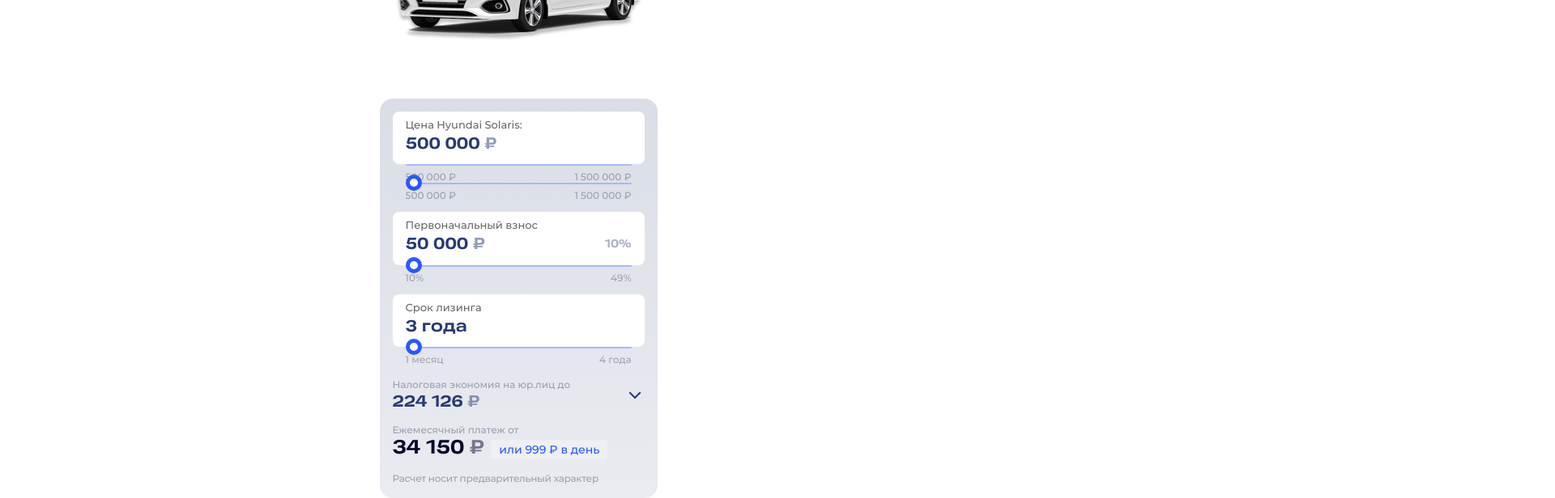
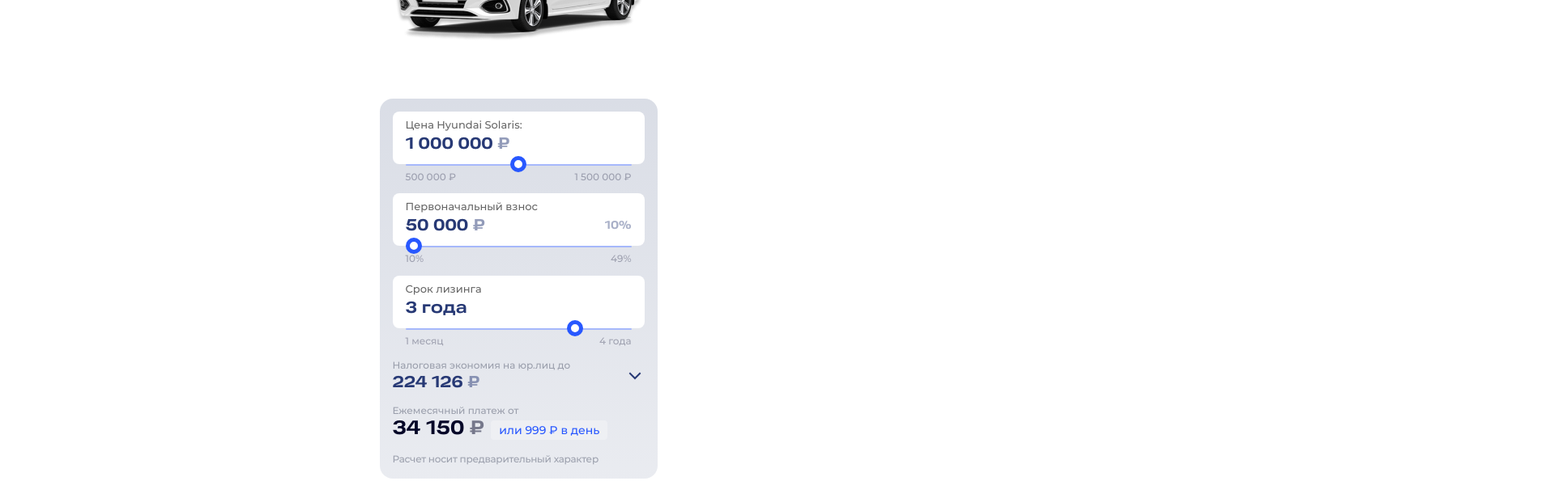
Before and after one commit to sergeydushechkin/naofs-test, a React app: page / in a window 1280 px wide. Shown: the part 295-911 px from the top of the page at 81% size, 1920 px wide, since content can reach past the window. After the commit the page ends 887 px from the top, so only its background shows below. Built offline with nearby package versions, Linux system fonts and the light colour scheme.

Commit message:
Inserts components

```diff
--- a/src/js/components/calculator.tsx
+++ b/src/js/components/calculator.tsx
@@ -1,7 +1,10 @@
 import * as React from "react";
 import {CarCalculator} from "../types";
 import {formatFromMonth, formatPrice, formatDummy} from "../utils";
+
 import Slider from "./slider";
+import Results from "./results";
+import Indicator from "./indicator";
 
 interface Props {
   name: string;
@@ -16,79 +19,19 @@ export const Calculator:React.FunctionComponent<Props> = (props: Props) => {
     <div className="car__calculator calculator">
       <ul className="calculator__fields fields">
         <li className="fields__field field">
-          <div className="field__indicator indicator">
-            <div className="indicator__description">Цена {name}:</div>
-            <div className="indicator__values">
-              <div className="indicator__value">{formatPrice(price.min)} <span className="indicator__currency">&#8381;</span></div>
-            </div>
-          </div>
-          <Slider min={price.min} max={price.max} selected={price.min} measure={`\u20bd`} cbFormat={formatPrice} />
-          <div className="field__slider slider">
-            <div className="slider__axis">
-              <div className="slider__cursor"><span className="visually-hidden">Control</span></div>
-            </div>
-            <div className="slider__labels">
-              <div className="slider__min">{formatPrice(price.min)} &#8381;</div>
-              <div className="slider__max">{formatPrice(price.max)} &#8381;</div>
-            </div>
-          </div>
+          <Indicator title={`Цена ${name}:`} value={formatPrice(price.selected)} currency={`\u20bd`} percent={``}/>
+          <Slider min={price.min} max={price.max} selected={price.selected} measure={`\u20bd`} cbFormat={formatPrice} />
         </li>
         <li className="fields__field field">
-          <div className="field__indicator indicator">
-            <div className="indicator__description">Первоначальный взнос</div>
-            <div className="indicator__values">
-              <div className="indicator__value">{formatPrice(price.min / 100 * contribution.min)} <span className="indicator__currency">&#8381;</span></div>
-              <div className="indicator__percent">{contribution.min}%</div>
-            </div>
-          </div>
-          <div className="field__slider slider">
-            <div className="slider__axis">
-              <div className="slider__cursor"><span className="visually-hidden">Control</span></div>
-            </div>
-            <div className="slider__labels">
-              <div className="slider__min">{contribution.min}%</div>
-              <div className="slider__max">{contribution.max}%</div>
-            </div>
-          </div>
+          <Indicator title={`Первоначальный взнос`} value={formatPrice(price.min / 100 * contribution.min)} currency={`\u20bd`} percent={`${contribution.min}`}/>
+          <Slider min={contribution.min} max={contribution.max} selected={contribution.selected} measure={`%`} cbFormat={formatDummy} />
         </li>
         <li className="fields__field field">
-          <div className="field__indicator indicator">
-            <div className="indicator__description">Срок лизинга</div>
-            <div className="indicator__values">
-              <div className="indicator__value">{formatFromMonth(leasing.selected)}</div>
-            </div>
-          </div>
-          <div className="field__slider slider">
-            <div className="slider__axis">
-              <div className="slider__cursor"><span className="visually-hidden">Control</span></div>
-            </div>
-            <div className="slider__labels">
-              <div className="slider__min">{formatFromMonth(leasing.min)}</div>
-              <div className="slider__max">{formatFromMonth(leasing.max)}</div>
-            </div>
-          </div>
+          <Indicator title={`Срок лизинга`} value={formatFromMonth(leasing.selected)} currency={``} percent={``}/>
+          <Slider min={leasing.min} max={leasing.max} selected={leasing.selected} measure={``} cbFormat={formatFromMonth} />
         </li>
       </ul>
-      <div className="calculator__results results">
-        <div className="results__main">
-          <div className="results__text">
-            <div className="results__description">Налоговая экономия на юр.лиц до</div>
-            <div className="results__price">
-              {formatPrice(economy)} <span className="results__currency">&#8381;</span>
-            </div>
-          </div>
-          <div className="results__button results__button--closed"><span className="visually-hidden">Open</span></div>
-        </div>
-        <div className="results__details">
-          <div className="results__description">Ежемесячный платеж от</div>
-          <div className="results__text">
-            <div className="results__price results__price--month">
-              {formatPrice(payment.month)} <span className="results__currency results__currency--month">&#8381;</span>
-              <span className="results__day">или {formatPrice(payment.day)} &#8381; в день</span>
-            </div>
-          </div>
-        </div>
-      </div>
+      <Results payment={payment} economy={economy} />
       <div className="calculator__annotation">Расчет носит предварительный характер</div>
     </div>
   );
--- a/src/js/components/slider.tsx
+++ b/src/js/components/slider.tsx
@@ -10,13 +10,48 @@ interface Props {
 
 export const Slider:React.FunctionComponent<Props> = (props: Props) => {
   const {min, max, selected, measure, cbFormat} = props;
-  console.log(`${(min / max) * selected}%`);
-  const position = {left: `${min / max * selected}%`};
+
+  const cursorRef = React.useRef(null);
+
+  const percent = Math.ceil(100 * (selected - min) / (max - min));
+  const offset = percent > 5 ? 10 : 0;
+  const position = {left: `calc(${percent}% - ${offset}px)`};
+
+  const mouseDownHandle = (downEvt) => {
+    downEvt.persist();
+    let startX = downEvt.clientX;
+    console.log(cursorRef);
+    console.log(downEvt);
+
+    const MouseUpHandler = (upEvt) => {
+      console.log(`upEvt: ${upEvt}`);
+
+      document.removeEventListener(`mouseup`, MouseUpHandler);
+      document.removeEventListener(`mousemove`, MouseMoveHandler);
+    };
+
+    const MouseMoveHandler = (moveEvt) => {
+      console.log(`moveEvt: ${moveEvt}`);
+
+      const shiftX = startX - moveEvt.clientX;
+      startX = moveEvt.clientX;
+      const offsetX = cursorRef.current.offsetLeft - shiftX;
+
+      cursorRef.current.innerText = `${startX} ${shiftX} ${offsetX}`;
+
+      cursorRef.current.style.left = `${100}%`;
+    };
+
+    console.log(`donwEvt: ${downEvt}`);
+
+    document.addEventListener(`mouseup`, MouseUpHandler);
+    document.addEventListener(`mousemove`, MouseMoveHandler);
+  };
 
   return (
     <div className="field__slider slider">
       <div className="slider__axis">
-        <div className="slider__cursor" style={position}><span className="visually-hidden">Control</span></div>
+        <div ref={cursorRef} onMouseDown={mouseDownHandle} className="slider__cursor" style={position}><span className="visually-hidden">Control</span></div>
       </div>
       <div className="slider__labels">
         <div className="slider__min">{cbFormat(min)}{measure}</div>
```
